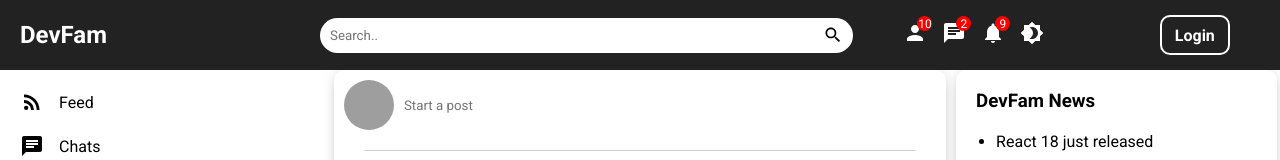
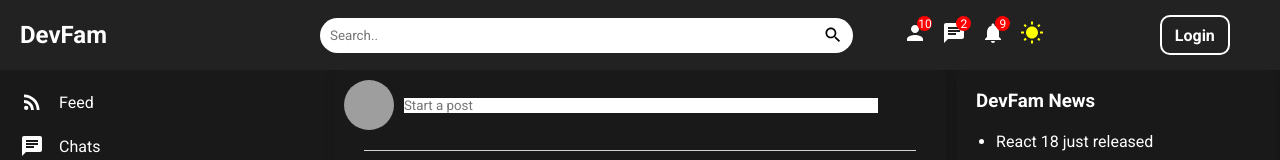
Before and after one commit to Amrindra/social-app, a React (Create React App) app: page / in a window 1280 px wide. Both pictures are taken after a click on the element 1032 px from the left and 35 px from the top of the page. Shown: the top 160 px of the page. Built offline with nearby package versions, Linux system fonts and the light colour scheme; grey boxes are pictures that could not be loaded; a web font is replaced by a local one.

Commit message:
Implemented the darkmode

```diff
--- a/src/App.js
+++ b/src/App.js
@@ -3,10 +3,19 @@ import Profile from "./pages/profile/Profile";
 import Homepage from "./pages/homepage/Homepage";
 import Login from "./pages/login/Login";
 import "./styles.scss";
+import { useSelector } from "react-redux";
 
 export default function App() {
+  const isDarkMode = useSelector((state) => state.theme.isDarkMode);
+
   return (
-    <div className="app">
+    <div
+      className="app"
+      style={{
+        backgroundColor: isDarkMode && "#191919",
+        color: isDarkMode && "white"
+      }}
+    >
       <BrowserRouter>
         <Routes>
           <Route path="/" element={<Homepage />} />
--- a/src/components/topNavbar/TopNavbar.jsx
+++ b/src/components/topNavbar/TopNavbar.jsx
@@ -3,7 +3,8 @@ import {
   Chat,
   Notifications,
   Person,
-  Search
+  Search,
+  WbSunny
 } from "@material-ui/icons";
 import { Link } from "react-router-dom";
 import Button from "../button/Button";
@@ -58,7 +59,11 @@ const TopNavbar = () => {
               className="topNavbar_right_icon_item"
               onClick={handleDarkModeToggle}
             >
-              <Brightness4 />
+              {isDarkMode ? (
+                <WbSunny style={{ color: "yellow" }} />
+              ) : (
+                <Brightness4 />
+              )}
             </div>
           </div>
 
```
